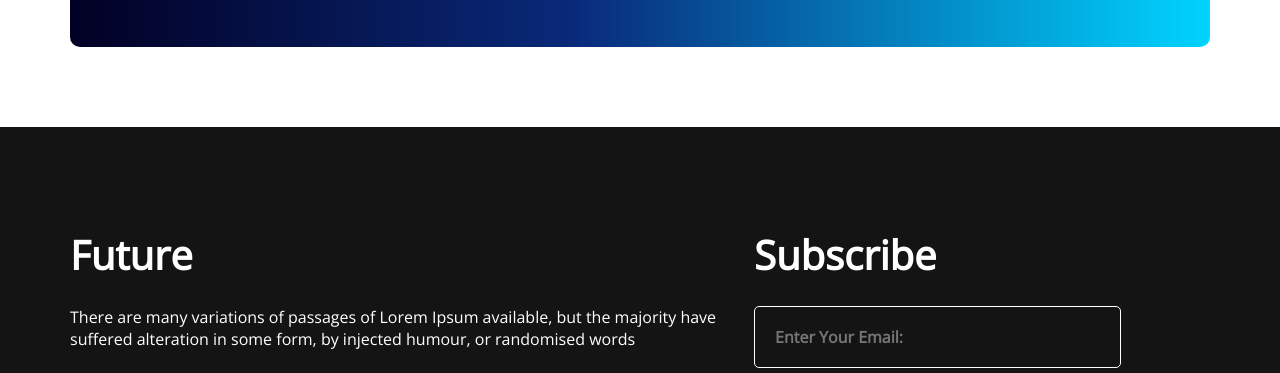
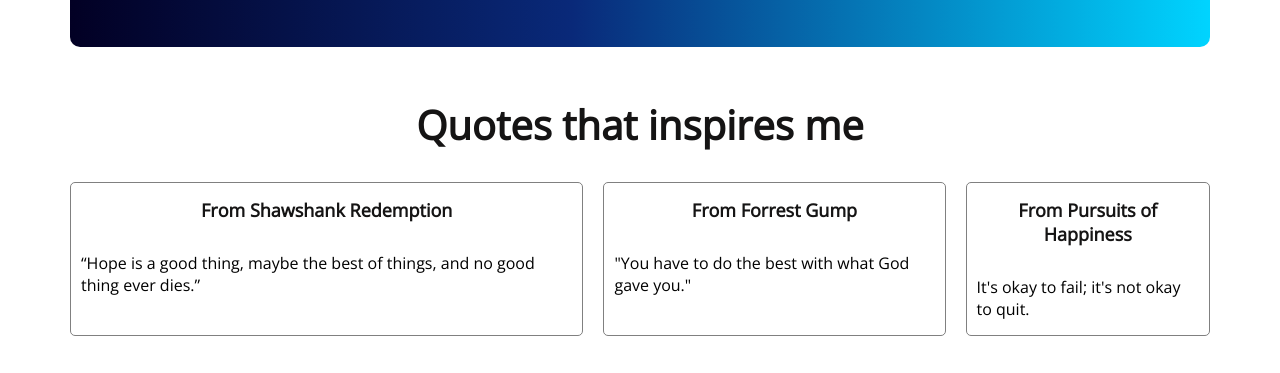
Before and after one commit to Rudra42/new-year-new-me, a plain HTML site: page index.html in a window 1280 px wide. Shown: the part 2057-2430 px from the top of the page. Drawn offline with nearby package versions, Linux system fonts and the light colour scheme.

Commit message:
project done

```diff
--- a/CSS/style.css
+++ b/CSS/style.css
@@ -110,7 +110,10 @@
     padding: 50px 0px;
     border-radius: 10px;
 }
-.gradiant h3, button{
+.gradiant h3{
+    margin-left: 60px;
+}
+.gradiant button{
     margin-left: 60px;
 }
 .gradiant .section-title{
@@ -118,6 +121,28 @@
     font-size: 40px;
     font-weight: 700;
 }
+/*  quotes styles */
+.quotes{
+    margin-top: 50px;
+}
+.quotes .section-title{
+    text-align: center;
+    margin-bottom: 30px;
+}
+.quote-container{
+    display: flex;
+    justify-content: space-around;
+    gap: 20px;
+}
+.single-quote{
+    border: 1px solid gray;
+    border-radius: 5px;
+    padding: 15px 10px;
+}
+.single-quote .section-title{
+    font-size: 18px;
+}
+
 /* footer styles */
 
 .footer{
--- a/index.html
+++ b/index.html
@@ -72,6 +72,24 @@
             <h3 class="section-title">Always Keep a Positive Mindset</h3>
             <button class="btn-primary">Call Now</button>
         </section>
+        <!-- bonus section -->
+        <section class="quotes">
+            <h3 class="section-title">Quotes that inspires me</h3>
+            <div class="quote-container">
+                <div class="single-quote">
+                    <h5 class="section-title">From Shawshank Redemption</h5>
+                    <p>“Hope is a good thing, maybe the best of things, and no good thing ever dies.”</p>
+                </div>
+                <div class="single-quote">
+                    <h5 class="section-title">From Forrest Gump</h5>
+                    <p>"You have to do the best with what God gave you."</p>
+                </div>
+                <div class="single-quote">
+                    <h5 class="section-title">From Pursuits of Happiness</h5>
+                    <p>It's okay to fail; it's not okay to quit.</p>
+                </div>
+            </div>
+        </section>
     </main>
     <!-- footer starts -->
     <footer class="footer">
```
